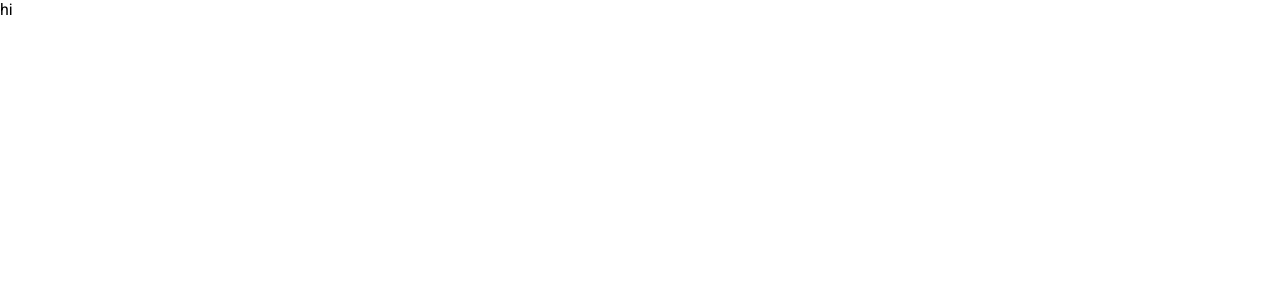
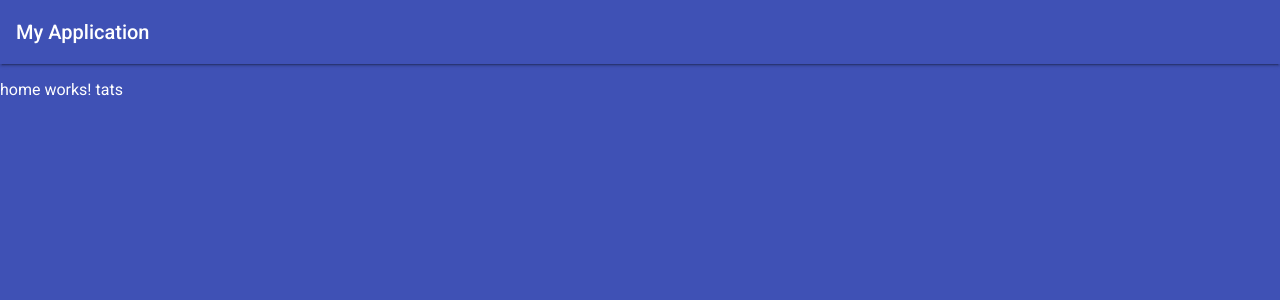
Before and after one commit to ontechsofe/conuhacks2020, an Angular app in the folder front/: page /app/home in a window 1280 px wide. Before the commit this address led to /. Shown: the top 300 px of the page. Built offline with nearby package versions, Linux system fonts and the light colour scheme.

Commit message:
nav done

```diff
--- a/front/src/app/app.component.html
+++ b/front/src/app/app.component.html
@@ -1,2 +1,2 @@
-hi
+<app-nav></app-nav>
 <router-outlet></router-outlet>
--- /dev/null
+++ b/front/src/app/components/nav/nav.component.html
@@ -0,0 +1,3 @@
+<mat-toolbar color="primary" class="mat-elevation-z2">
+    <span>My Application</span>
+</mat-toolbar>
--- /dev/null
+++ b/front/src/app/components/nav/nav.component.ts
@@ -0,0 +1,15 @@
+import { Component, OnInit } from '@angular/core';
+
+@Component({
+  selector: 'app-nav',
+  templateUrl: './nav.component.html',
+  styleUrls: ['./nav.component.scss']
+})
+export class NavComponent implements OnInit {
+
+  constructor() { }
+
+  ngOnInit() {
+  }
+
+}
--- a/front/src/styles.scss
+++ b/front/src/styles.scss
@@ -1,4 +1,8 @@
 /* You can add global styles to this file, and also import other style files */
 
-html, body { height: 100%; }
+html, body {
+    height: 100%;
+    background-color: #3f51b5;
+    color: white;
+}
 body { margin: 0; font-family: Roboto, "Helvetica Neue", sans-serif; }
```
Also changed, not shown: front/src/app/app-routing.module.ts (+9 -3 lines), front/src/app/app.module.ts (+7 -1 lines), front/src/app/components/nav/nav.component.scss (added), 1 other file (tests, documents, lock files or other folders).
